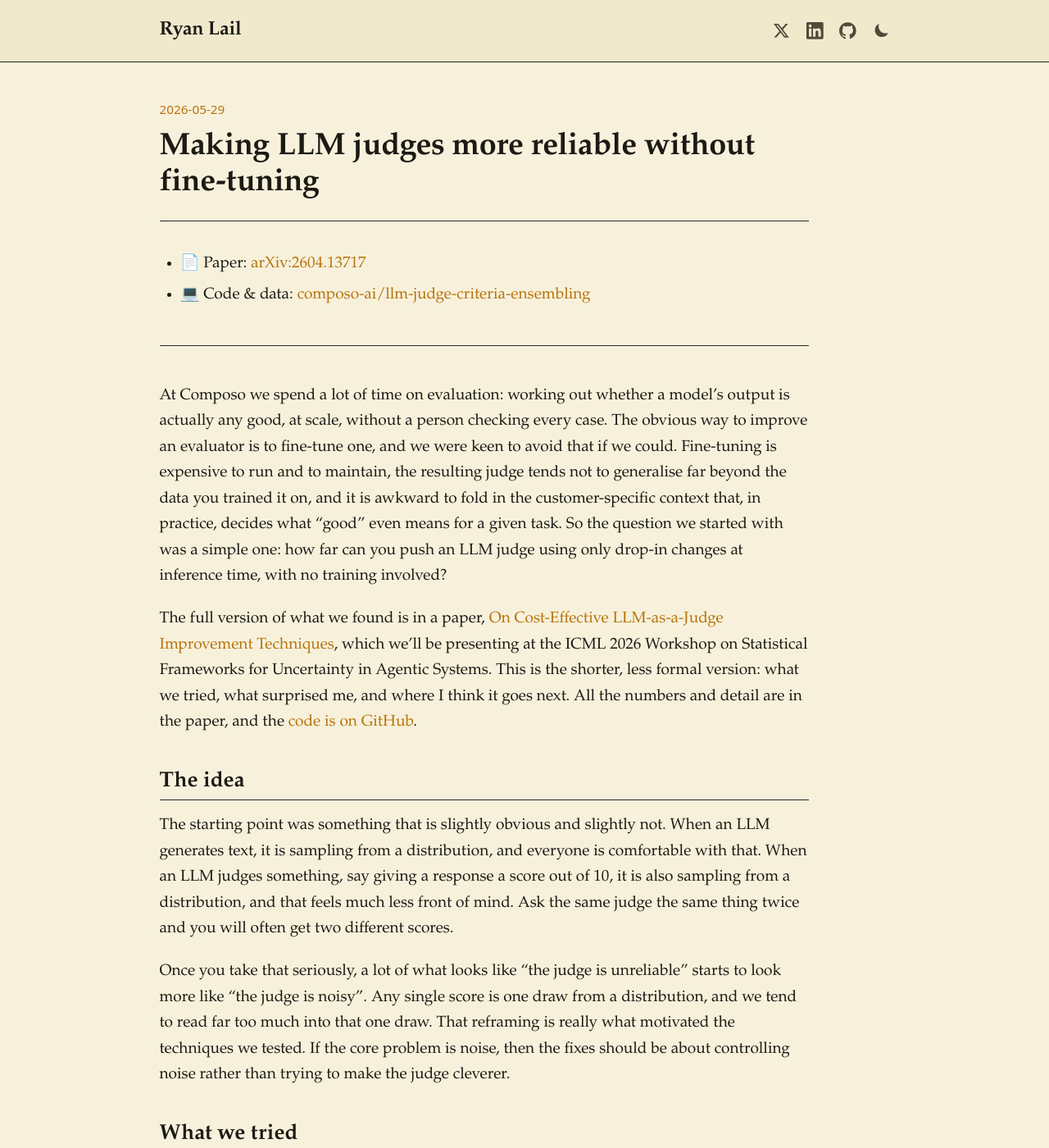
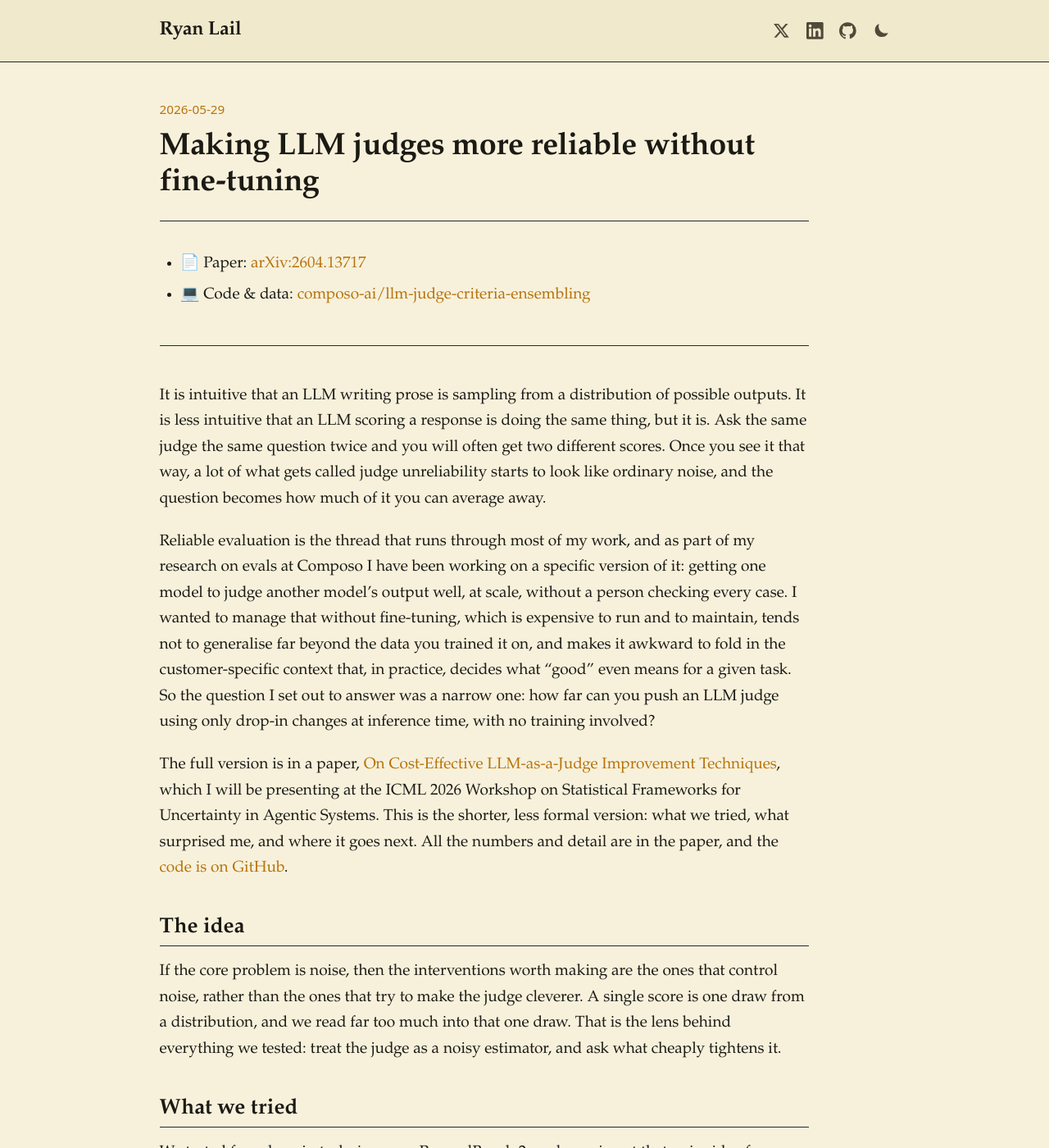
Before and after one commit to ryanlail/ryanlail.github.io, a Jekyll site: the page built from _posts/2026-05-29-cost-effective-llm-as-a-judge.md, in a window 1280 px wide and 1400 px high. Shown: the whole window at 82% size. Built offline with Jekyll 4.4.1, drawn with Linux system fonts in a browser that asks for light colours; some of the changed text lies outside the part shown.

Commit message:
Revise LLM-judge post: noise-framed intro, expanded safety direction
Reframe the opening around judges sampling from a distribution, so most
"unreliability" reads as noise you can average away, and condense "The idea"
into a single noisy-estimator framing.

Expand "Where this goes next" from the bias-vs-noise limitation into the
sandbagging/detector stakes: a conditional sandbagger moving its tell from
within-context bias into across-context variance. Cite AISI's Skewed Score and
auditing-games work, and point the Hot Mess of AI reference at its arXiv
version.

Front matter (title, description, tags, date) and the post URL are unchanged,
so the auto-generated SEO tags, feed, and home-page excerpt stay consistent.

https://claude.ai/code/session_015W6yQMMLvQFVD4GdB8ALck

```diff
--- a/_posts/2026-05-29-cost-effective-llm-as-a-judge.md
+++ b/_posts/2026-05-29-cost-effective-llm-as-a-judge.md
@@ -14,15 +14,15 @@ description: >-
 
 ---
 
-At Composo we spend a lot of time on evaluation: working out whether a model's output is actually any good, at scale, without a person checking every case. The obvious way to improve an evaluator is to fine-tune one, and we were keen to avoid that if we could. Fine-tuning is expensive to run and to maintain, the resulting judge tends not to generalise far beyond the data you trained it on, and it is awkward to fold in the customer-specific context that, in practice, decides what "good" even means for a given task. So the question we started with was a simple one: how far can you push an LLM judge using only drop-in changes at inference time, with no training involved?
+It is intuitive that an LLM writing prose is sampling from a distribution of possible outputs. It is less intuitive that an LLM scoring a response is doing the same thing, but it is. Ask the same judge the same question twice and you will often get two different scores. Once you see it that way, a lot of what gets called judge unreliability starts to look like ordinary noise, and the question becomes how much of it you can average away.
 
-The full version of what we found is in a paper, [On Cost-Effective LLM-as-a-Judge Improvement Techniques](https://arxiv.org/abs/2604.13717), which we'll be presenting at the ICML 2026 Workshop on Statistical Frameworks for Uncertainty in Agentic Systems. This is the shorter, less formal version: what we tried, what surprised me, and where I think it goes next. All the numbers and detail are in the paper, and the [code is on GitHub](https://github.com/composo-ai/llm-judge-criteria-ensembling).
+Reliable evaluation is the thread that runs through most of my work, and as part of my research on evals at Composo I have been working on a specific version of it: getting one model to judge another model's output well, at scale, without a person checking every case. I wanted to manage that without fine-tuning, which is expensive to run and to maintain, tends not to generalise far beyond the data you trained it on, and makes it awkward to fold in the customer-specific context that, in practice, decides what "good" even means for a given task. So the question I set out to answer was a narrow one: how far can you push an LLM judge using only drop-in changes at inference time, with no training involved?
+
+The full version is in a paper, [On Cost-Effective LLM-as-a-Judge Improvement Techniques](https://arxiv.org/abs/2604.13717), which I will be presenting at the ICML 2026 Workshop on Statistical Frameworks for Uncertainty in Agentic Systems. This is the shorter, less formal version: what we tried, what surprised me, and where it goes next. All the numbers and detail are in the paper, and the [code is on GitHub](https://github.com/composo-ai/llm-judge-criteria-ensembling).
 
 ## The idea
 
-The starting point was something that is slightly obvious and slightly not. When an LLM generates text, it is sampling from a distribution, and everyone is comfortable with that. When an LLM judges something, say giving a response a score out of 10, it is also sampling from a distribution, and that feels much less front of mind. Ask the same judge the same thing twice and you will often get two different scores.
-
-Once you take that seriously, a lot of what looks like "the judge is unreliable" starts to look more like "the judge is noisy". Any single score is one draw from a distribution, and we tend to read far too much into that one draw. That reframing is really what motivated the techniques we tested. If the core problem is noise, then the fixes should be about controlling noise rather than trying to make the judge cleverer.
+If the core problem is noise, then the interventions worth making are the ones that control noise, rather than the ones that try to make the judge cleverer. A single score is one draw from a distribution, and we read far too much into that one draw. That is the lens behind everything we tested: treat the judge as a noisy estimator, and ask what cheaply tightens it.
 
 ## What we tried
 
@@ -47,12 +47,12 @@ The third, and the one I keep coming back to, is where the gains actually landed
 
 ## Where this goes next
 
-The thing I am most interested in is a limitation of what we did. Ensembling here averages many samples from the same model. That cancels noise, but it does not cancel bias. Every sample comes from the same model with the same blind spots, so a confident, consistent mistake stays exactly that, and averaging more of them does not help.
+The limitation I keep coming back to is this. Ensembling here averages many samples from the same model, which cancels noise but does nothing about bias. Every sample comes from the same model with the same blind spots, so a confident, consistent mistake stays exactly that, and taking more samples will not rescue you. The honest next step on the judge itself is to stop treating the score as a single number and decompose what the judge is doing, so that you can separate systematic bias from noise instead of averaging over both. AISI's [Skewed Score](https://www.aisi.gov.uk/blog/llm-judges-on-trial-a-new-statistical-framework-to-assess-autograders) work points in this direction, modelling autograder bias explicitly rather than reading it off an agreement score.
 
-The direction I find interesting is combining estimators that are chosen to have different biases, so their errors are less correlated and the averaging cancels something other than just variance. That points towards decomposing what a judge is doing into parts that fail in different ways, rather than treating the score as a single opaque number. There is some nice work on decomposing LLM and judge errors along these lines ([AISI work on decomposing LLM errors](https://www.aisi.gov.uk/blog/llm-judges-on-trial-a-new-statistical-framework-to-assess-autograders), and [the "hot mess of AI" piece](https://alignment.anthropic.com/2026/hot-mess-of-ai/)) that I would like to build on.
+The version I find more interesting takes the same lens somewhere with higher stakes. Once you start trusting a cheap consistency or variance check as a detector, say to flag a model that is deliberately underperforming on an evaluation, or sandbagging, the bias and variance picture quietly tells you when it will fail. A model that underperforms only when it senses it is being watched can move its tell out of the bias a detector sees within a single context, and into the variance across contexts that the detector cannot, so the cheap check looks clean at exactly the moment it should be alarmed. AISI's [auditing-games work](https://arxiv.org/abs/2512.07810) has already shown black-box detection being defeated by this kind of conditional sandbagger, though qualitatively, without detection rates attached. What I am working on now is pointing the bias and variance decomposition from [The Hot Mess of AI](https://arxiv.org/abs/2601.23045) at exactly this: to work out when this kind of cheap detector gives false reassurance, and whether the blind spot can be closed without already knowing what the model is reacting to. That is the next post.
 
-It is also the part that feels like it matters beyond our own eval problem. As we lean more heavily on models to check the outputs of other models, the reliability of the judge becomes the reliability of the whole oversight process. Getting trustworthy signal out of imperfect judges is worth caring about for reasons well past a benchmark score.
+It is also why I find the judge-reliability work interesting in the first place. When a check is only there to rank chatbot answers, an unreliable check is a product problem. When the same kind of check is meant to catch a model hiding what it can do, that same noise becomes a safety problem, and it is worth knowing exactly when you can and cannot trust the instrument.
 
 ---
 
-I'll be at **ICML in Seoul this July**. If you'll be around and want to talk evaluation, judge reliability, or where this goes next, I'd love to chat. Reach me on [LinkedIn](https://www.linkedin.com/in/ryanlail/) or [X](https://x.com/ryan__lail).
+I will be at **ICML in Seoul this July**. If you will be around and want to talk evaluation, judge reliability, or where this goes next, I would be glad to chat. Reach me on [LinkedIn](https://www.linkedin.com/in/ryanlail/) or [X](https://x.com/ryan__lail).
```
